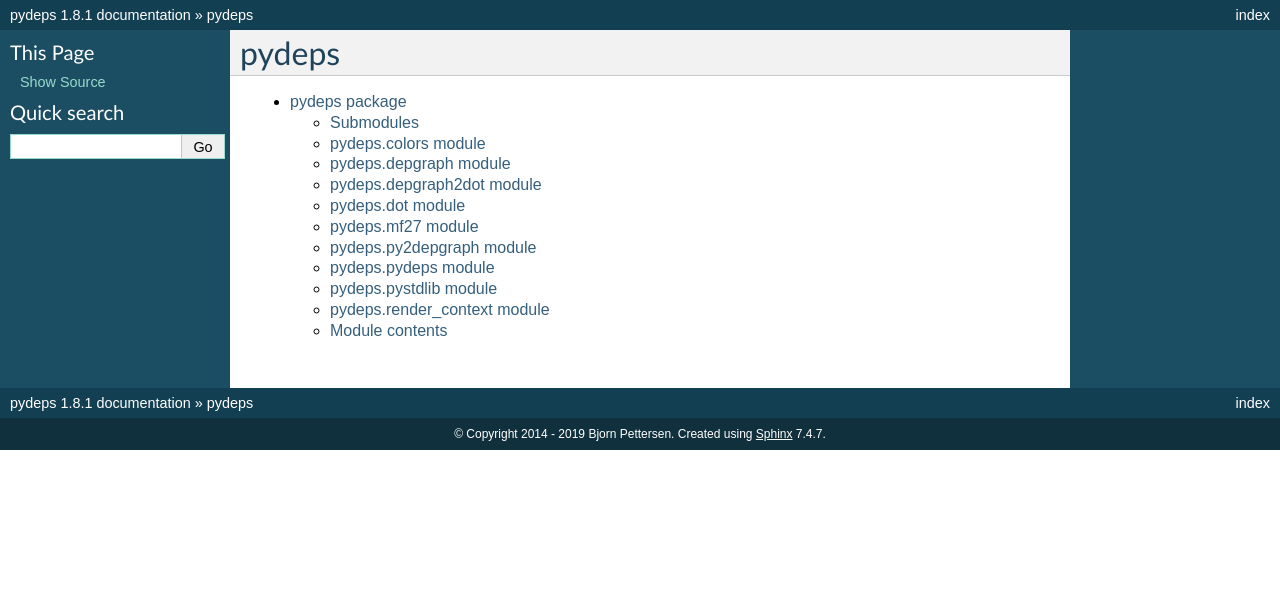
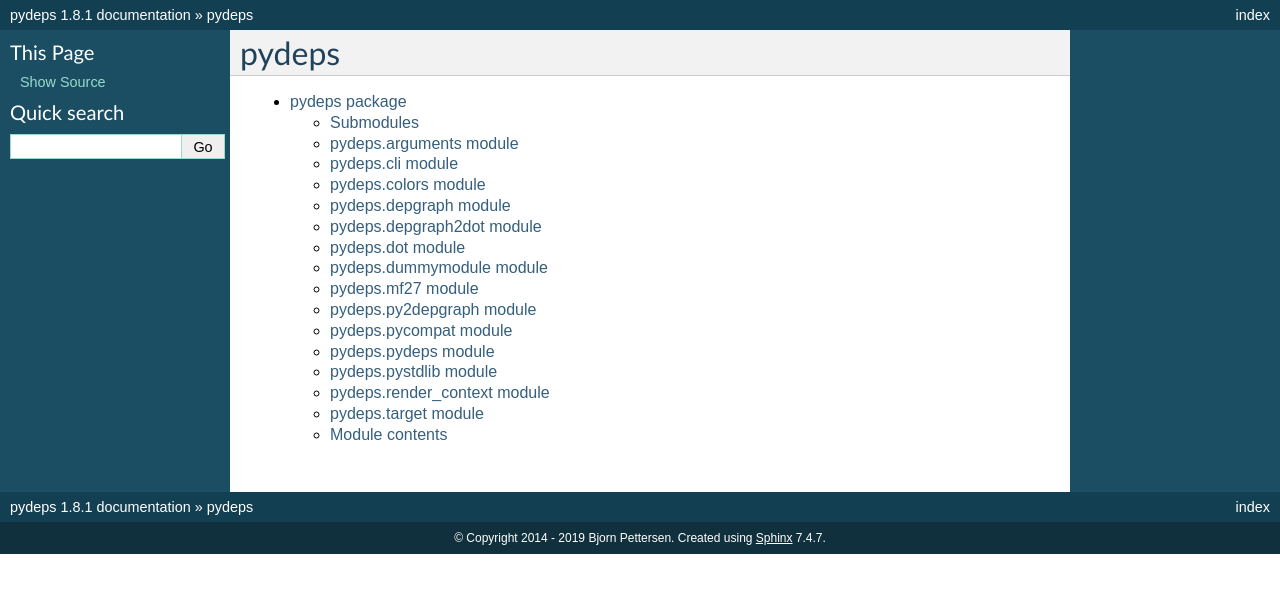
Before and after one commit to thebjorn/pydeps, a Sphinx documentation site: the page built from docs/modules.rst, in a window 1280 px wide. Shown: the top 593 px of the page. Built offline with Sphinx 7.4.7, drawn with Linux system fonts in a browser that asks for light colours.

Commit message:
Add automodule docs.

```diff
--- a/docs/pydeps.rst
+++ b/docs/pydeps.rst
@@ -3,6 +3,22 @@
 
 Submodules
 ----------
+
+pydeps.arguments module
+-----------------------
+
+.. automodule:: pydeps.arguments
+    :members:
+    :undoc-members:
+    :show-inheritance:
+
+pydeps.cli module
+-----------------
+
+.. automodule:: pydeps.cli
+    :members:
+    :undoc-members:
+    :show-inheritance:
 
 pydeps.colors module
 --------------------
@@ -36,6 +52,14 @@
     :undoc-members:
     :show-inheritance:
 
+pydeps.dummymodule module
+-------------------------
+
+.. automodule:: pydeps.dummymodule
+    :members:
+    :undoc-members:
+    :show-inheritance:
+
 pydeps.mf27 module
 ------------------
 
@@ -48,6 +72,14 @@
 -------------------------
 
 .. automodule:: pydeps.py2depgraph
+    :members:
+    :undoc-members:
+    :show-inheritance:
+
+pydeps.pycompat module
+----------------------
+
+.. automodule:: pydeps.pycompat
     :members:
     :undoc-members:
     :show-inheritance:
@@ -76,6 +108,14 @@
     :undoc-members:
     :show-inheritance:
 
+pydeps.target module
+--------------------
+
+.. automodule:: pydeps.target
+    :members:
+    :undoc-members:
+    :show-inheritance:
+
 
 Module contents
 ---------------
```
